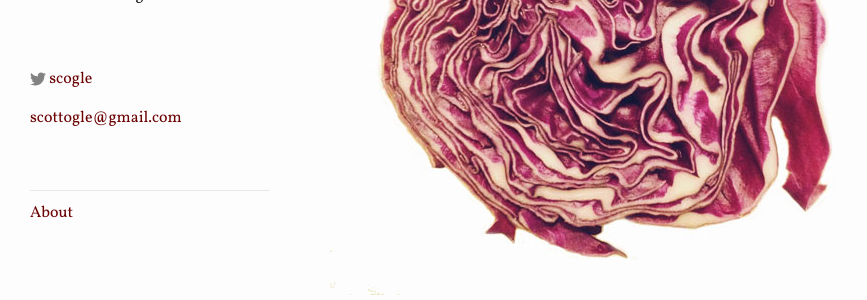
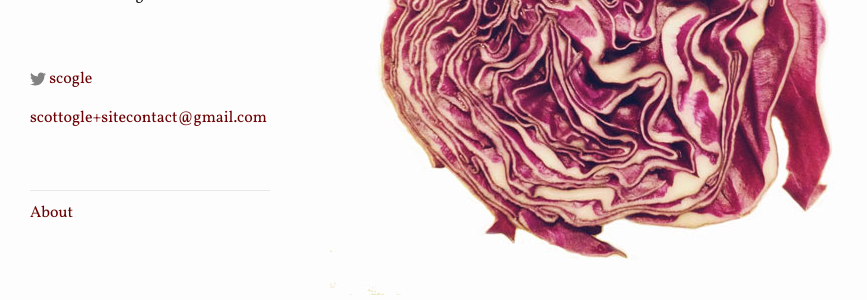
Before and after one commit to scogle/scogle.github.io, a Jekyll site: the page built from index.html, in a window 1280 px wide. Shown: the part 194-494 px from the top of the page, without its empty margins (0-867 px from the left). Built offline with Jekyll 4.4.1, drawn with Linux system fonts in a browser that asks for light colours.

Commit message:
added a gmail tag to my site email

```diff
--- a/_config.yml
+++ b/_config.yml
@@ -1,6 +1,6 @@
 # Site settings
 title: Scott Ogle
-email: scottogle@gmail.com
+email: scottogle+sitecontact@gmail.com
 description: > # this means to ignore newlines until "baseurl:"
   Projects, software thinking, data visualization, news hacking and assorted writings.
 
```
